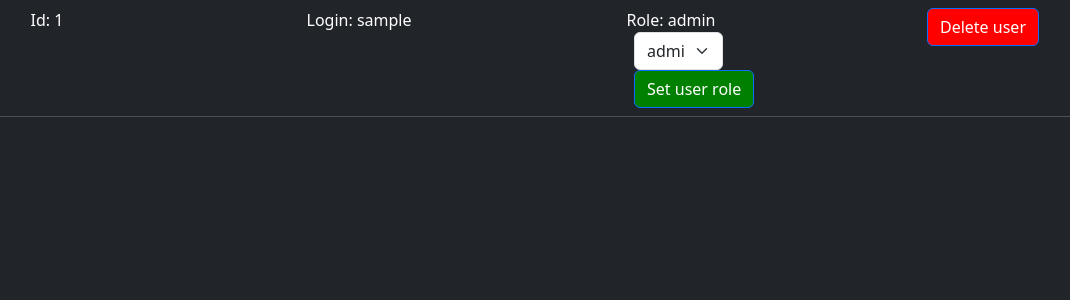
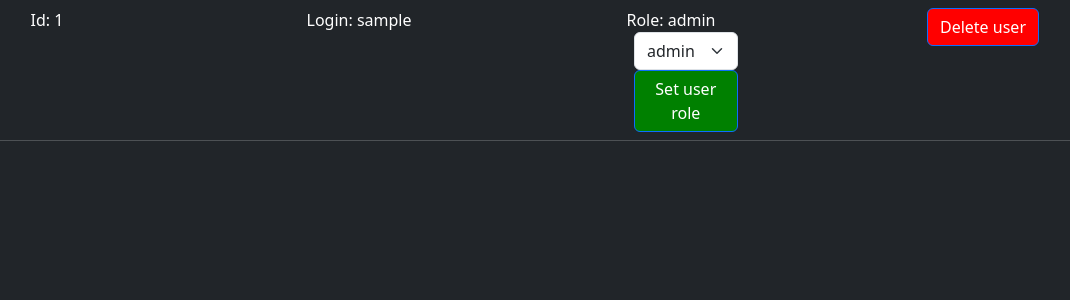
Before and after one commit to mkruk1994/bookstore-flask, a Python web app: template templates/users_panel.html in a window 1280 px wide. Shown: the part 72-372 px from the top of the page, without its empty margins (125-1195 px from the left). Run offline with Jinja, Linux system fonts and the light colour scheme; the template is opened without the code that fills it: most values are stand-ins (such as "Sample title", 1, 10 or a date in 2020).

Commit message:
first test case

```diff
--- a/requirements.txt
+++ b/requirements.txt
@@ -3,3 +3,5 @@ flask-smorest
 python-dotenv
 sqlalchemy
 flask-sqlalchemy
+robotframework
+robotframework-seleniumlibrary
--- a/resources/user.py
+++ b/resources/user.py
@@ -49,6 +49,7 @@ class UsersOperations(MethodView):
         user = UserModel.query.filter_by(id=user_id).first()
         user.role = role
         db.session.commit()
+        flash("Role has been changed")
         return redirect(url_for("users.UsersOperations"))
 
 
--- a/templates/users_panel.html
+++ b/templates/users_panel.html
@@ -22,15 +22,15 @@
             <div>Role: {{user.role}}</div>
             <div class="col-md-3">
                 <form action="http://127.0.0.1:5000/user/panel" method="POST">
-                    <select class="form-select" id="validationCustom04" name="role" required style="width: 120%">
+                    <select class="form-select" id="user-id-{{ user.id }}" name="role" required style="width: 140%">
                         <option selected disabled value="">{{ user.role }}</option>
                         <option>user</option>
                         <option>admin</option>
                     </select>
                     <div>
                         <input type="hidden" class="form-control" name="id" value={{ user.id }}>
-                        <input class="btn btn-primary" type="submit" value="Set user role"
-                               style="background-color:green">
+                        <button class="btn btn-primary" id="role-id-{{ user.id }}" type="submit"
+                                style="background-color:green; width:140%">Set user role</button>
                     </div>
                 </form>
             </div>
```
Also changed, not shown: instance/data.db, 1 other file.
